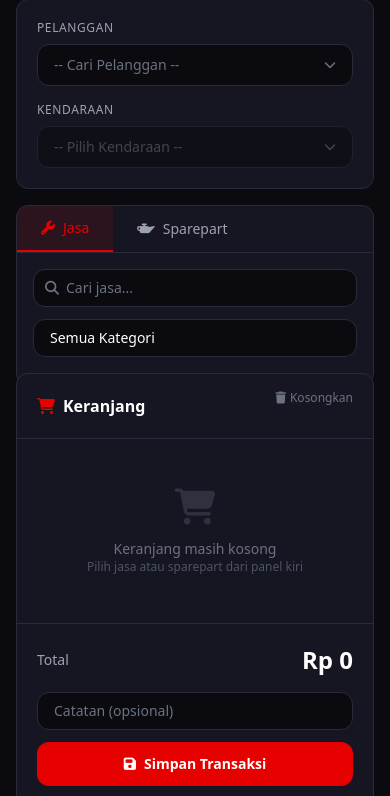
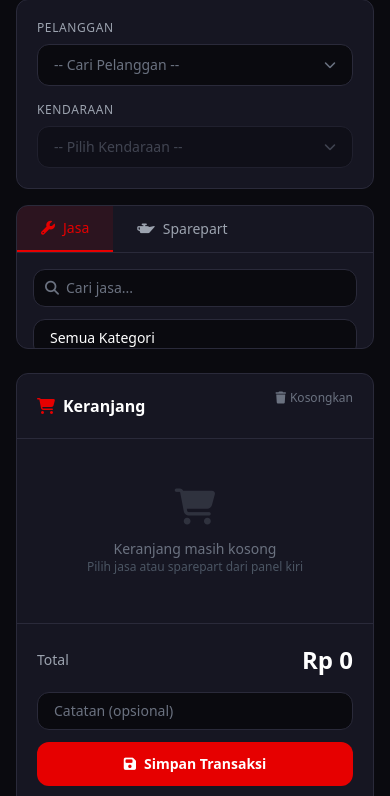
Before and after one commit to baguskara1/uas-pemweb-praktikum, a PHP site: page /pages/transaksi/baru.php in a window 390 px wide. Shown: the part 106-902 px from the top of the page. Run offline with PHP 8.4, Linux system fonts and the light colour scheme; the visitor is signed in with stand-in values (Sample User, id 1); data comes from the database, SQL or seed files in the repository; data that the repository does not hold is empty; some libraries are stand-ins or nearby versions.

Commit message:
Fix tab layout and equality checks
Simplify responsive Tailwind classes in tab containers by removing unnecessary md: breakpoints and flex-none, using flex-1 min-h-0 for proper flex layout. Change strict equality (===) to loose equality (==) in category filter comparison.

```diff
--- a/pages/transaksi/baru.php
+++ b/pages/transaksi/baru.php
@@ -382,7 +382,7 @@ include '../../layout/sidebar.php';
             </div>
 
             <!-- Tab Navigation -->
-            <div class="bg-[#161622] rounded-xl border border-[#2a2a3a] overflow-hidden flex flex-col flex-none md:flex-1 md:min-h-0">
+            <div class="bg-[#161622] rounded-xl border border-[#2a2a3a] overflow-hidden flex flex-col flex-1 min-h-0">
                 <div class="flex border-b border-[#2a2a3a]">
                     <button @click="activeTab = 'jasa'" :class="activeTab === 'jasa' ? 'bg-[#e60000]/10 text-[#e60000] border-b-2 border-[#e60000]' : 'text-gray-400 hover:text-white'" class="px-6 py-3 text-sm font-medium transition-colors">
                         <i class="fas fa-wrench mr-2"></i>Jasa
@@ -393,7 +393,7 @@ include '../../layout/sidebar.php';
                 </div>
 
                 <!-- Tab: JASA -->
-                <div x-show="activeTab === 'jasa'" class="p-4 space-y-3 overflow-y-auto flex-none md:flex-1 max-h-[50vh] md:max-h-none">
+                <div x-show="activeTab === 'jasa'" class="p-4 space-y-3 overflow-y-auto flex-1 min-h-0">
                     <div class="flex gap-3 flex-col sm:flex-row shrink-0">
                         <div class="relative flex-1">
                             <i class="fas fa-search absolute left-3 top-1/2 -translate-y-1/2 text-gray-500 text-sm"></i>
@@ -428,7 +428,7 @@ include '../../layout/sidebar.php';
                         </div>
                         <?php endif; ?>
                         <div class="flex items-center justify-between px-4 py-2.5 bg-[#0a0a0f] rounded-xl border border-[#2a2a3a] hover:border-[#e60000]/30 transition-colors"
-                            x-show="(selectedKategori === 0 || selectedKategori === <?= $j['id_kategori'] ?>) && (searchJasa === '' || '<?= strtolower($j['nama_varian'] ?: $j['nama_jasa']) ?>'.includes(searchJasa.toLowerCase()))">
+                            x-show="(selectedKategori == 0 || selectedKategori == <?= $j['id_kategori'] ?>) && (searchJasa === '' || '<?= strtolower($j['nama_varian'] ?: $j['nama_jasa']) ?>'.includes(searchJasa.toLowerCase()))">
                             <div>
                                 <p class="text-white text-sm font-medium"><?= htmlspecialchars($j['nama_varian'] ?: $j['nama_jasa']) ?></p>
                                 <p class="text-gray-500 text-xs">
@@ -455,7 +455,7 @@ include '../../layout/sidebar.php';
                 </div>
 
                 <!-- Tab: SPAREPART -->
-                <div x-show="activeTab === 'sparepart'" class="p-4 space-y-3 overflow-y-auto flex-none md:flex-1 max-h-[50vh] md:max-h-none">
+                <div x-show="activeTab === 'sparepart'" class="p-4 space-y-3 overflow-y-auto flex-1 min-h-0">
                     <div class="flex gap-2 items-center shrink-0">
                         <div class="relative flex-1">
                             <i class="fas fa-search absolute left-3 top-1/2 -translate-y-1/2 text-gray-500 text-sm"></i>
```
